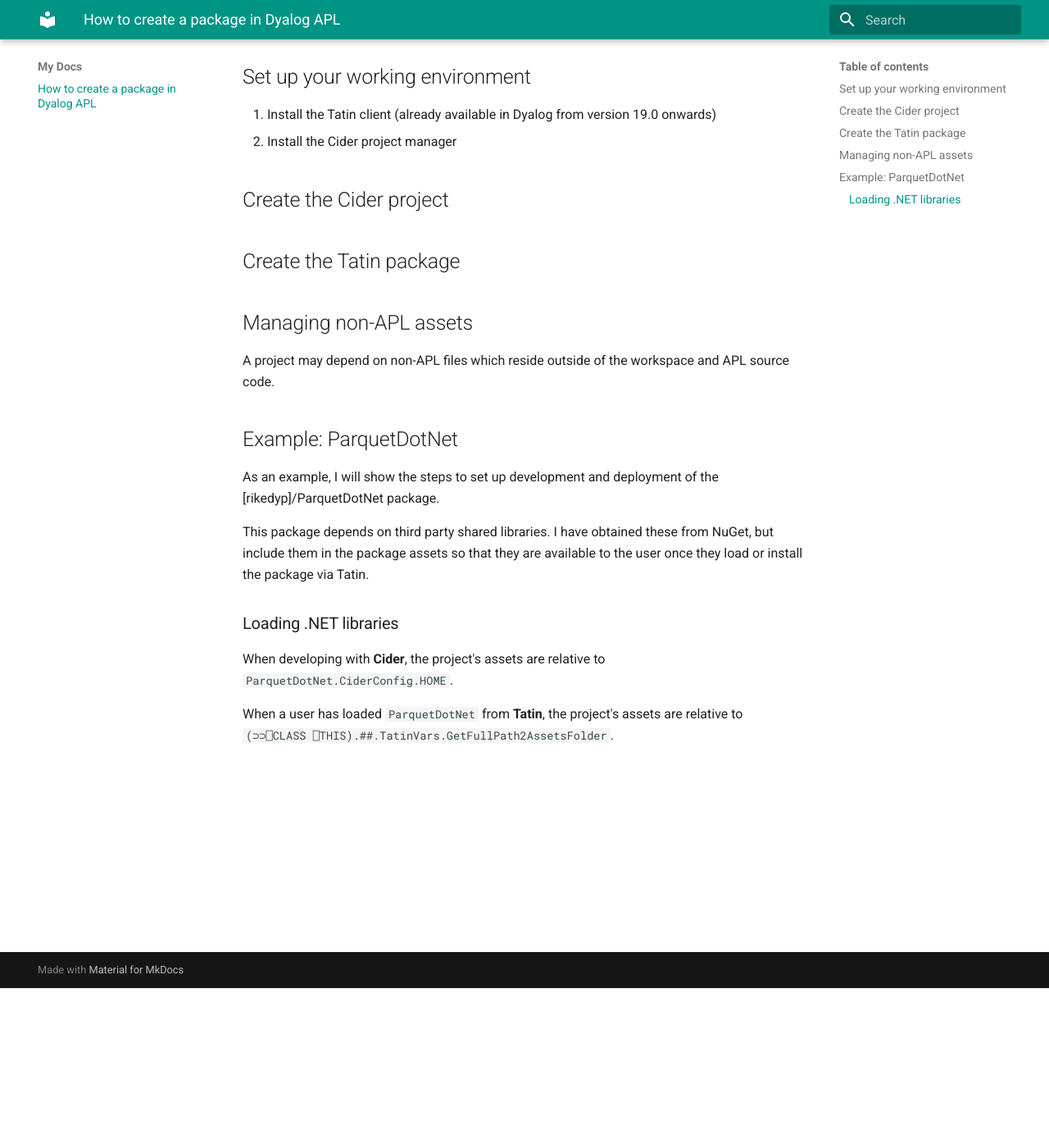
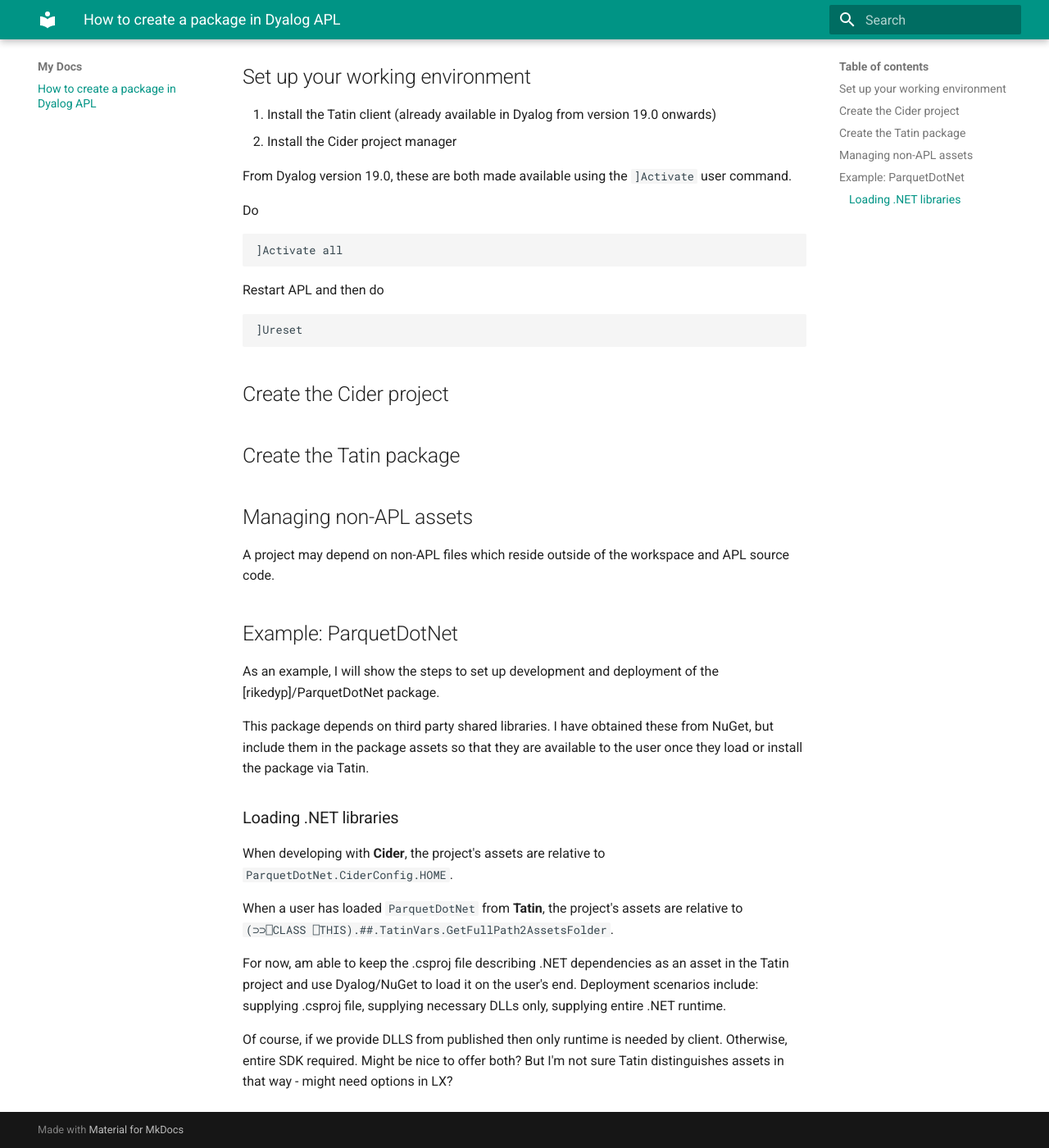
Before and after one commit to rikedyp/ParquetDotNet, an MkDocs documentation site: the page built from docs/create-tatin-package.md, in a window 1280 px wide and 1400 px high, scrolled down 195 px. Shown: the whole window at 82% size. Built offline with MkDocs 1.6.1 and Material for MkDocs 9.7.7, drawn with Linux system fonts in a browser that asks for light colours.

Commit message:
activate; .NET dlls

````diff
--- a/docs/create-tatin-package.md
+++ b/docs/create-tatin-package.md
@@ -5,6 +5,20 @@ In this tutorial, I will summarise the steps necessary to set up development and
 ## Set up your working environment
 1. Install the Tatin client (already available in Dyalog from version 19.0 onwards)
 1. Install the Cider project manager
+
+From Dyalog version 19.0, these are both made available using the `]Activate` user command.
+
+Do
+
+```
+]Activate all
+```
+
+Restart APL and then do
+
+```
+]Ureset
+```
 
 ## Create the Cider project
 
@@ -22,3 +36,7 @@ This package depends on third party shared libraries. I have obtained these from
 When developing with **Cider**, the project's assets are relative to `ParquetDotNet.CiderConfig.HOME`.
 
 When a user has loaded `ParquetDotNet` from **Tatin**, the project's assets are relative to `(⊃⊃⎕CLASS ⎕THIS).##.TatinVars.GetFullPath2AssetsFolder`.
+
+For now, am able to keep the .csproj file describing .NET dependencies as an asset in the Tatin project and use Dyalog/NuGet to load it on the user's end. Deployment scenarios include: supplying .csproj file, supplying necessary DLLs only, supplying entire .NET runtime.
+
+Of course, if we provide DLLS from published then only runtime is needed by client. Otherwise, entire SDK required. Might be nice to offer both? But I'm not sure Tatin distinguishes assets in that way - might need options in LX?
````
